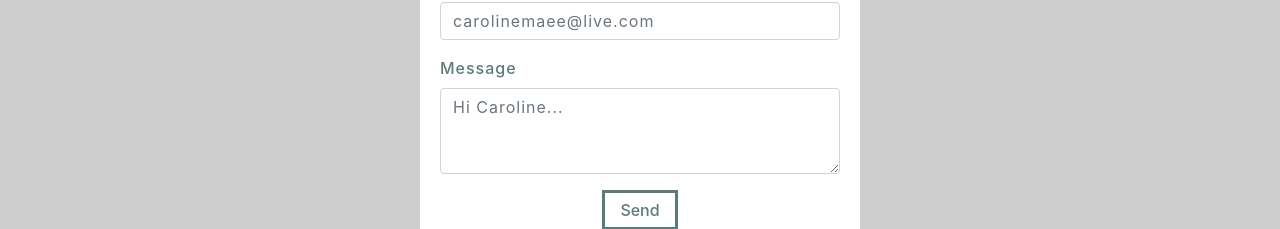
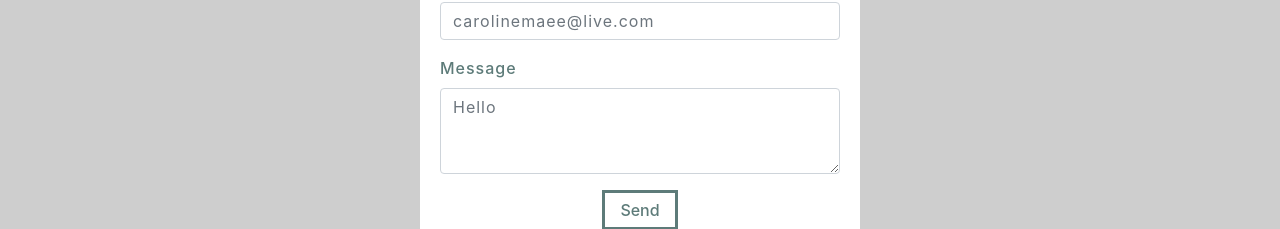
Before and after one commit to carolinemae/Caroline-Portfolio, a React (Create React App) app: page / in a window 1280 px wide. Shown: the part 3546-3775 px from the top of the page. Built offline with nearby package versions, Linux system fonts and the light colour scheme; a web font is replaced by a local one.

Commit message:
placeholder updated

```diff
--- a/src/pages/Contact.js
+++ b/src/pages/Contact.js
@@ -58,7 +58,7 @@ export default function Contact() {
         </Form.Group>
         <Form.Group className="mb-3" controlId="message">
           <Form.Label>Message</Form.Label>
-          <Form.Control as="textarea" rows={3} placeholder="Hi Caroline..." required />
+          <Form.Control as="textarea" rows={3} placeholder="Hello" required />
         </Form.Group>
         <div className='btn-span'>
           <button className='contact-btn' type="submit" onClick={modalDisplay}>
```
